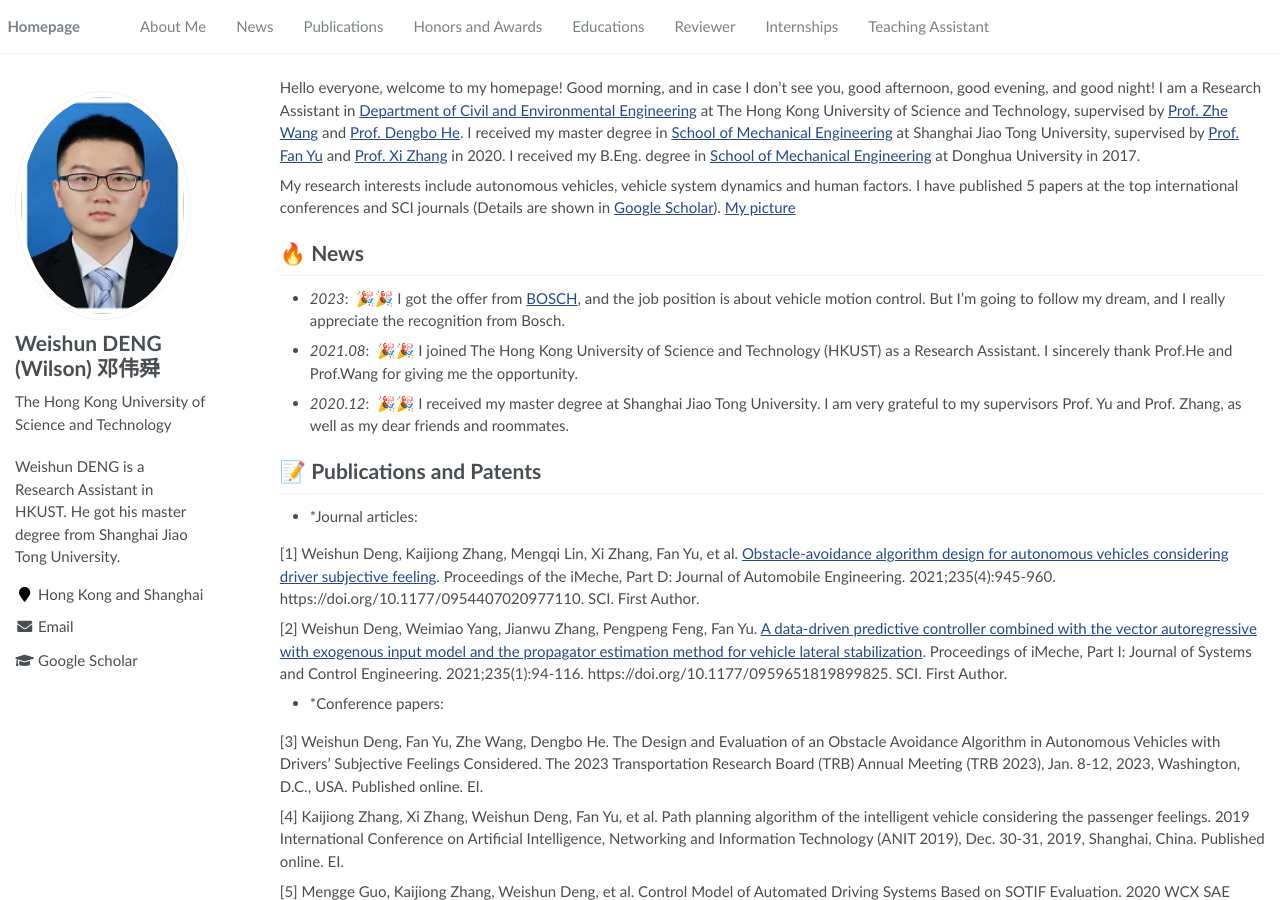
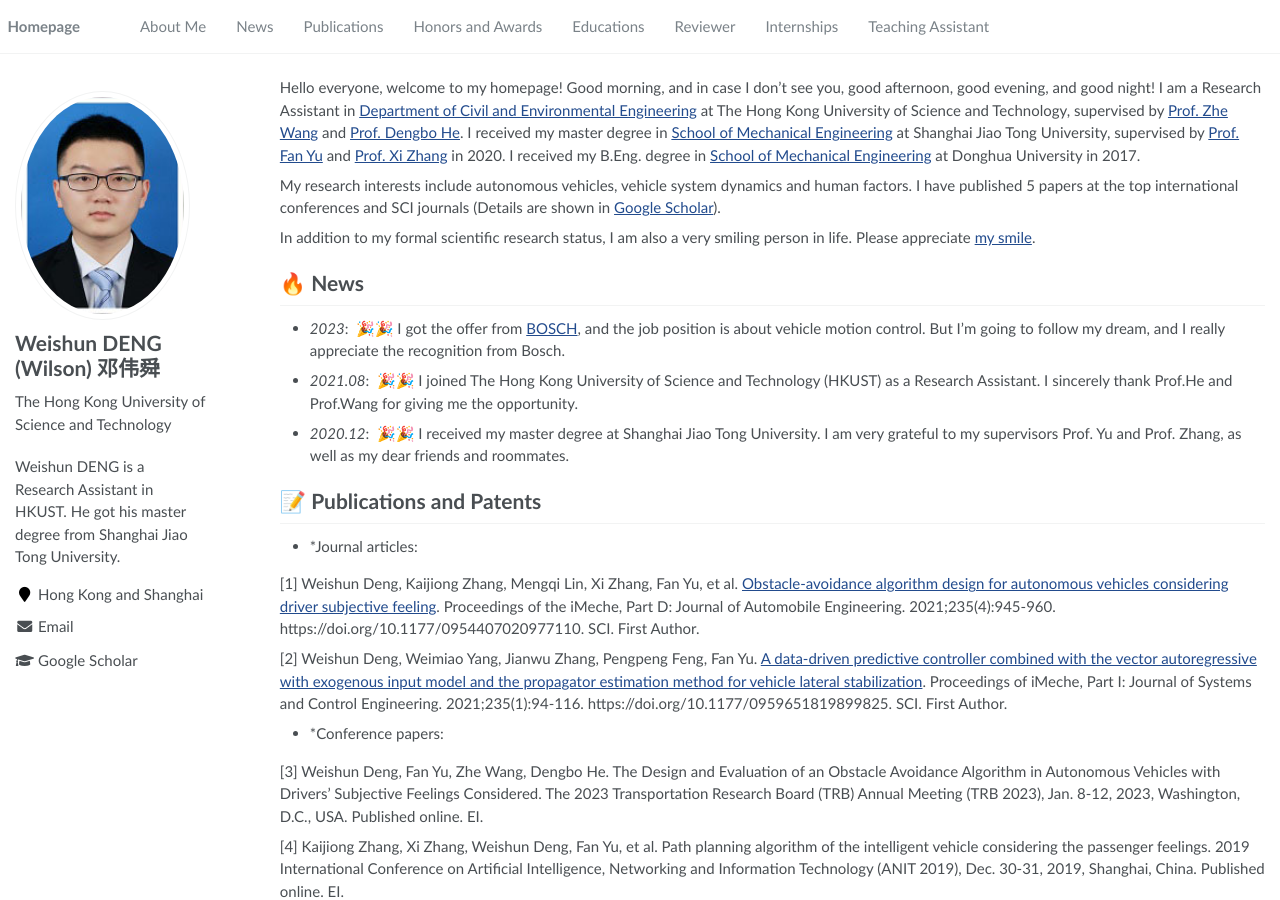
Before and after one commit to RayeRen/acad-homepage.github.io, a Jekyll site: the page built from _pages/about.md, in a window 1280 px wide and 900 px high. Built offline with Jekyll 4.4.1, drawn with Linux system fonts in a browser that asks for light colours.

Commit message:
Update about.md

```diff
--- a/_pages/about.md
+++ b/_pages/about.md
@@ -21,7 +21,8 @@ Hello everyone, welcome to my homepage! Good morning, and in case I don't see yo
 I am a Research Assistant in [Department of Civil and Environmental Engineering](https://www.ce.ust.hk//) at The Hong Kong University of Science and Technology, supervised by [Prof. Zhe Wang](https://facultyprofiles.hkust.edu.hk/profiles.php?profile=walter-zhe-wang-cezhewang//) and [Prof. Dengbo He](https://seng.hkust.edu.hk/about/people/faculty/dengbo-he). I received my master degree in [School of Mechanical Engineering](https://me.sjtu.edu.cn//) at Shanghai Jiao Tong University, supervised by [Prof. Fan Yu](https://www.baidu.com/link?url=Fov8hSfLaPDQ8bdhpKv2Dq4Vdo1AvnibWXX0HnZl45Mnl9zWvRgpkaB6qnIOThfpm51qD0dy2d0Q5j40w4IcKBnFXNLq7aneEYs7TxerjF3&wd=&eqid=efadda3d00195d7000000006630b2f86) and [Prof. Xi Zhang](https://me.sjtu.edu.cn/teacher_directory1/zhangxi.html//) in 2020. I received my B.Eng. degree in [School of Mechanical Engineering](https://meccol.dhu.edu.cn//) at Donghua University in 2017.
 
 My research interests include autonomous vehicles, vehicle system dynamics and human factors. I have published 5 papers at the top international conferences and SCI journals (Details are shown in [Google Scholar](https://scholar.google.com/citations?user=LWC2XQEAAAAJ//)).
- [My picture](../images/hkjx.jpg)
+
+In addition to my formal scientific research status, I am also a very smiling person in life. Please appreciate [my smile](../images/hkjx.jpg).
 
 # 🔥 News
 - *2023*: &nbsp;🎉🎉 I got the offer from [BOSCH](https://www.bosch.com.cn/en/), and the job position is about vehicle motion control. But I'm going to follow my dream, and I really appreciate the recognition from Bosch.
```
